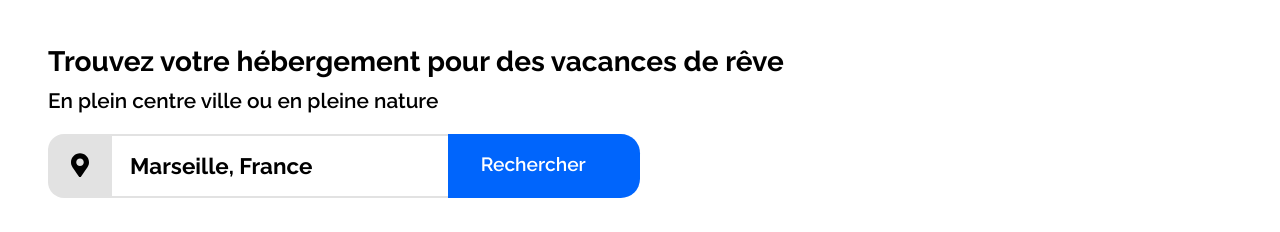
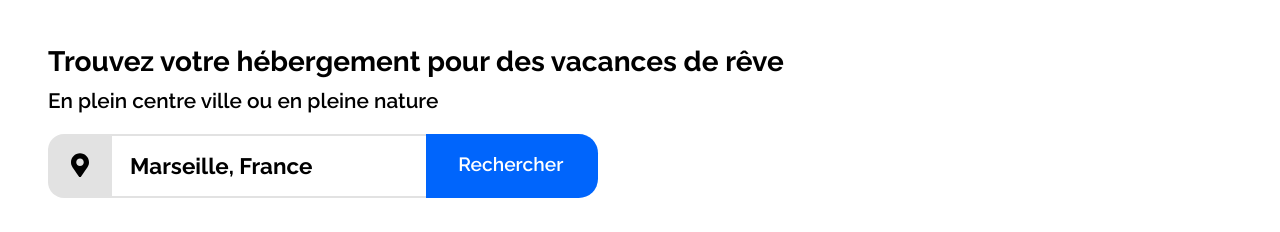
Before and after one commit to Dosionys/Reservia, a plain HTML site: page index.html in a window 1280 px wide. Shown: the part 107-339 px from the top of the page. Drawn offline with Linux system fonts and the light colour scheme.

Commit message:
correction

```diff
--- a/style.css
+++ b/style.css
@@ -86,7 +86,7 @@ nav ul{
     padding-top: 1.2em;
 }
 #barrerecherche{
-    width: 15em;
+    width: 14em;
     font-family: 'Raleway-Bold';
     font-size: 1.4em;
     border: unset;
@@ -94,7 +94,7 @@ nav ul{
     border-bottom: #e2e2e2 solid 2px;
 }
 #boutonrecherche{
-    width: 10em;
+    width: 9em;
     font-size: 1.2em;
     font-family: 'Raleway';
     background-color:  #0065FC;
```
